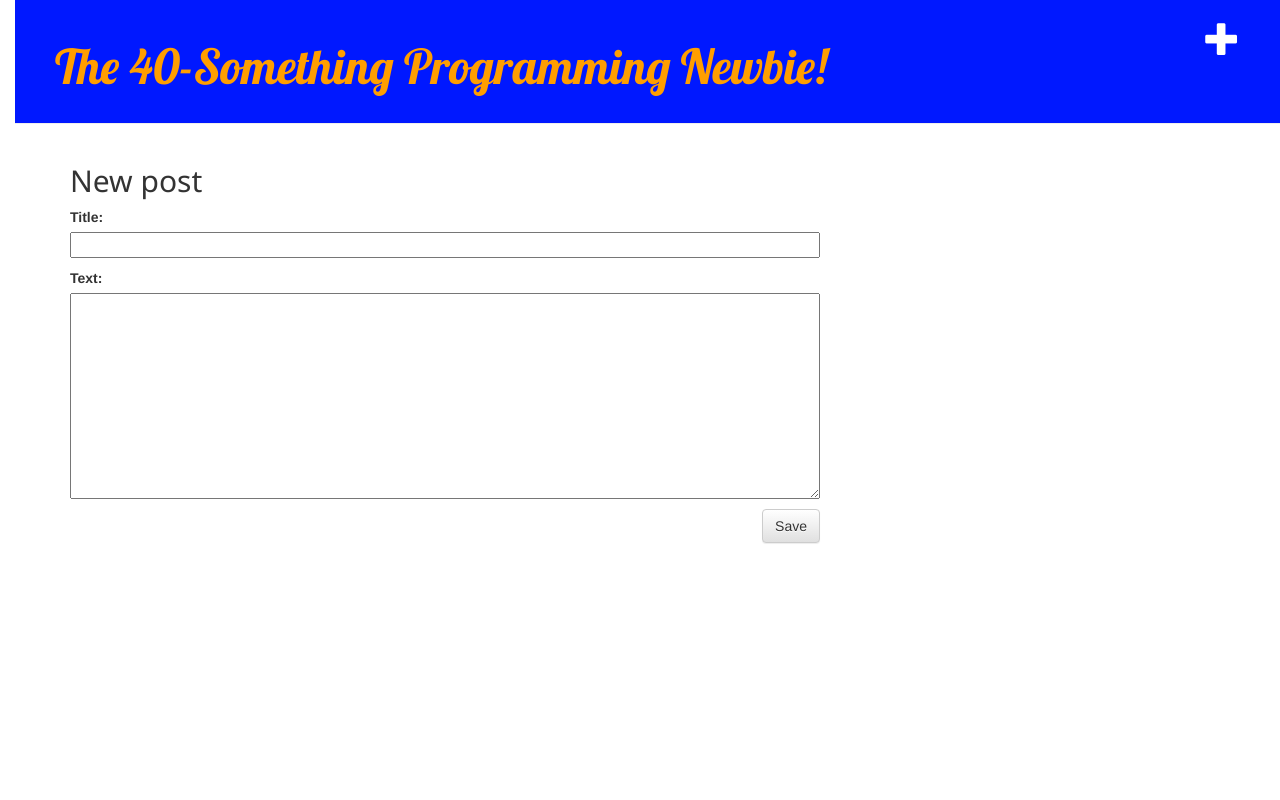
After one commit to KBiz65/djangogirls, a Django app: page /post/new/ in a window 1280 px wide. The commit adds this page. Run offline with Django 3.2, Linux system fonts and the light colour scheme; some libraries are stand-ins or nearby versions.

Commit message:
Added view and template for detailed blog post as well as CSS for the site.

```diff
--- /dev/null
+++ b/blog/forms.py
@@ -0,0 +1,8 @@
+from django import forms
+from .models import Post
+
+class PostForm(forms.ModelForm):
+
+    class Meta:
+        model = Post
+        fields = ('title', 'text')
--- /dev/null
+++ b/blog/static/css/blog.css
@@ -0,0 +1,56 @@
+.page-header {
+    background-color: #0018FF;
+    margin-top: 0;
+    padding: 20px 20px 20px 40px;
+    font-family: 'Lobster', cursive;
+}
+
+.page-header h1, .page-header h1 a, .page-header h1 a:visited, .page-header h1 a:active {
+    color: #FF9E00;
+    font-size: 36pt;
+    text-decoration: none;
+}
+
+.content {
+    margin-left: 40px;
+}
+
+h2, h3, h4 {
+    font-family: 'Noto Sans', sans-serif;
+}
+
+.date {
+    color: #828282;
+}
+
+.save {
+    float: right;
+}
+
+.post-form textarea, .post-form input {
+    width: 100%;
+}
+
+.top-menu, .top-menu:hover, .top-menu:visited {
+    color: #ffffff;
+    float: right;
+    font-size: 26pt;
+    margin-right: 20px;
+}
+
+.post {
+    margin-bottom: 70px;
+}
+
+.post h2 a, .post h2 a:visited {
+    color: #000000;
+}
+
+h2 a {
+    color: #FFA600;
+    font-family: 'Noto Sans', sans-serif;
+}
+
+body {
+    padding-left: 15px;
+}
--- /dev/null
+++ b/blog/templates/blog/base.html
@@ -0,0 +1,25 @@
+{% load static %}
+<html>
+    <head>
+        <title>Kevin Bisner Blog</title>
+        <link rel="stylesheet" href="//maxcdn.bootstrapcdn.com/bootstrap/3.2.0/css/bootstrap.min.css">
+        <link rel="stylesheet" href="//maxcdn.bootstrapcdn.com/bootstrap/3.2.0/css/bootstrap-theme.min.css">
+        <link rel="stylesheet" href="{% static 'css/blog.css' %}">
+        <link href="https://fonts.googleapis.com/css?family=Noto+Sans&display=swap" rel="stylesheet">
+        <link href="//fonts.googleapis.com/css?family=Lobster&subset=latin,latin-ext" rel="stylesheet" type="text/css">
+    </head>
+    <body>
+        <div class="page-header">
+            <a href="{% url 'post_new' %}" class="top-menu"><span class="glyphicon glyphicon-plus"></span></a>
+            <h1><a href="/">The 40-Something Programming Newbie!</a></h1>
+        </div>
+        <div class="content container">
+            <div class="row">
+                <div class="col-md-8">
+                {% block content %}
+                {% endblock %}
+                </div>
+            </div>
+        </div>
+    </body>
+</html>
--- /dev/null
+++ b/blog/templates/blog/post_edit.html
@@ -0,0 +1,9 @@
+{% extends 'blog/base.html' %}
+
+{% block content %}
+    <h2>New post</h2>
+    <form method="POST" class="post-form">{% csrf_token %}
+        {{ form.as_p }}
+        <button type="submit" class="save btn btn-default">Save</button>
+    </form>
+{% endblock %}
--- a/blog/urls.py
+++ b/blog/urls.py
@@ -3,4 +3,6 @@ from . import views
 
 urlpatterns = [
     path('', views.post_list, name='post_list'),
+    path('post/<int:pk>/', views.post_detail, name='post_detail'),
+    path('post/new/', views.post_new, name='post_new'),
 ]
--- a/blog/views.py
+++ b/blog/views.py
@@ -1,7 +1,25 @@
-from django.shortcuts import render
+from django.shortcuts import render, get_object_or_404, redirect
 from django.utils import timezone
 from .models import Post
+from .forms import PostForm
 
 def post_list(request):
     posts = Post.objects.filter(published_date__lte=timezone.now()).order_by('published_date')
     return render(request, 'blog/post_list.html', {'posts':posts})
+
+def post_new(request):
+    if request.method == "POST":
+        form = PostForm(request.POST)
+        if form.is_valid():
+            post = form.save(commit=False)
+            post.author = request.user
+            post.published_date = timezone.now()
+            post.save()
+            return redirect('post_detail', pk=post.pk)
+    else:
+        form = PostForm()
+    return render(request, 'blog/post_edit.html', {'form': form})
+
+def post_detail(request, pk):
+    post = get_object_or_404(Post, pk=pk)
+    return render(request, 'blog/post_detail.html', {'post': post})
```
Also changed, not shown: blog/templates/blog/post_detail.html (added, +13 -0 lines), blog/templates/blog/post_list.html (+8 -14 lines).
